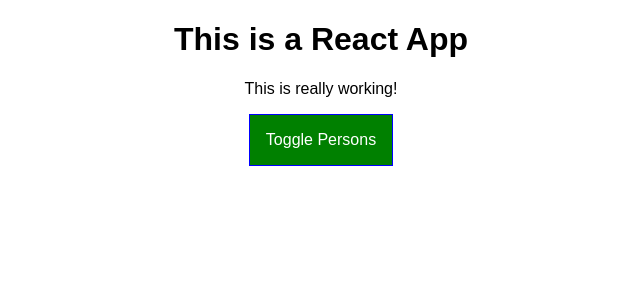
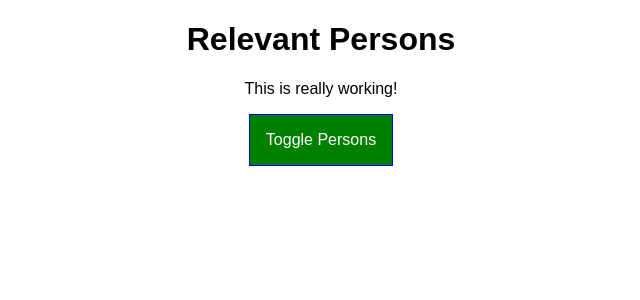
Before and after one commit to nitzan-frock/react-complete-guide, a React app: page / in a window 1280 px wide. Shown: the top 300 px of the page, without its empty margins (319-959 px from the left). Built offline with nearby package versions, Linux system fonts and the light colour scheme.

Commit message:
comparing stateless and statefule components

```diff
--- a/src/components/Cockpit/Cockpit.js
+++ b/src/components/Cockpit/Cockpit.js
@@ -19,7 +19,7 @@
 
     return (
         <div className={classes.Cockpit}>
-            <h1>This is a React App</h1>
+            <h1>{props.appTitle}</h1>
             <p className={assignedClasses.join(' ')}>This is really working!</p>
             <button
                 className={btnClass}
--- a/src/containers/App.js
+++ b/src/containers/App.js
@@ -64,6 +64,7 @@
     return (
       <div className={classes.App}>
         <Cockpit
+          appTitle={this.props.title}
           showPersons={this.state.showPersons}
           persons={this.state.persons}
           clicked={this.togglePersonHandler} />
--- a/src/index.js
+++ b/src/index.js
@@ -4,5 +4,5 @@
 import App from './containers/App';
 import registerServiceWorker from './registerServiceWorker';
 
-ReactDOM.render(<App />, document.getElementById('root'));
+ReactDOM.render(<App title="Relevant Persons" />, document.getElementById('root'));
 registerServiceWorker();
```
